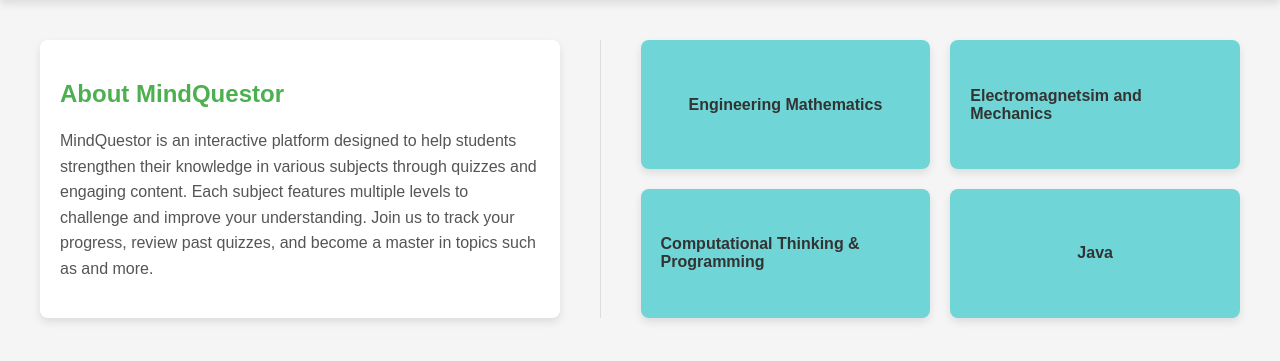
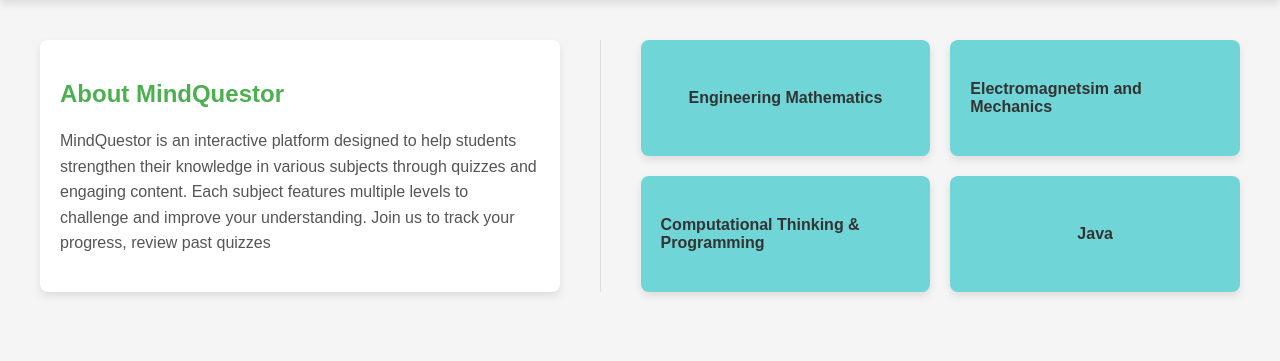
Before and after one commit to ShwaasAWahal/MindQuestor, a Flask app: page / in a window 1280 px wide. Shown: the part 80-441 px from the top of the page. Run offline with Flask 3, Linux system fonts and the light colour scheme.

Commit message:
Update main_web_page.html

```diff
--- a/templates/main_web_page.html
+++ b/templates/main_web_page.html
@@ -31,7 +31,7 @@
         <!-- About Section -->
         <div class="about-section">
             <h2>About MindQuestor</h2>
-            <p>MindQuestor is an interactive platform designed to help students strengthen their knowledge in various subjects through quizzes and engaging content. Each subject features multiple levels to challenge and improve your understanding. Join us to track your progress, review past quizzes, and become a master in topics such as and more.</p>
+            <p>MindQuestor is an interactive platform designed to help students strengthen their knowledge in various subjects through quizzes and engaging content. Each subject features multiple levels to challenge and improve your understanding. Join us to track your progress, review past quizzes</p>
         </div>
 
         <!-- Divider Line -->
```
